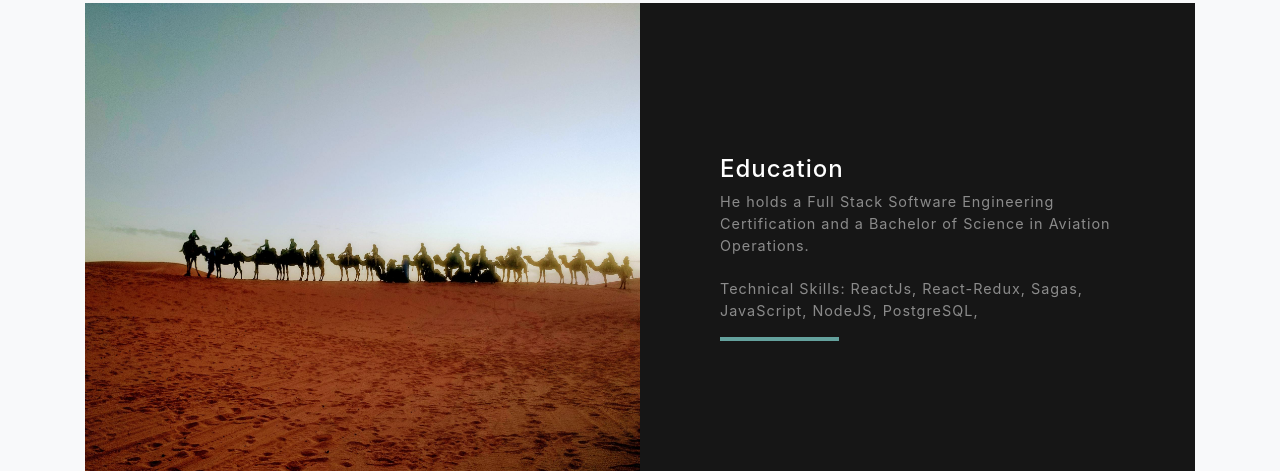
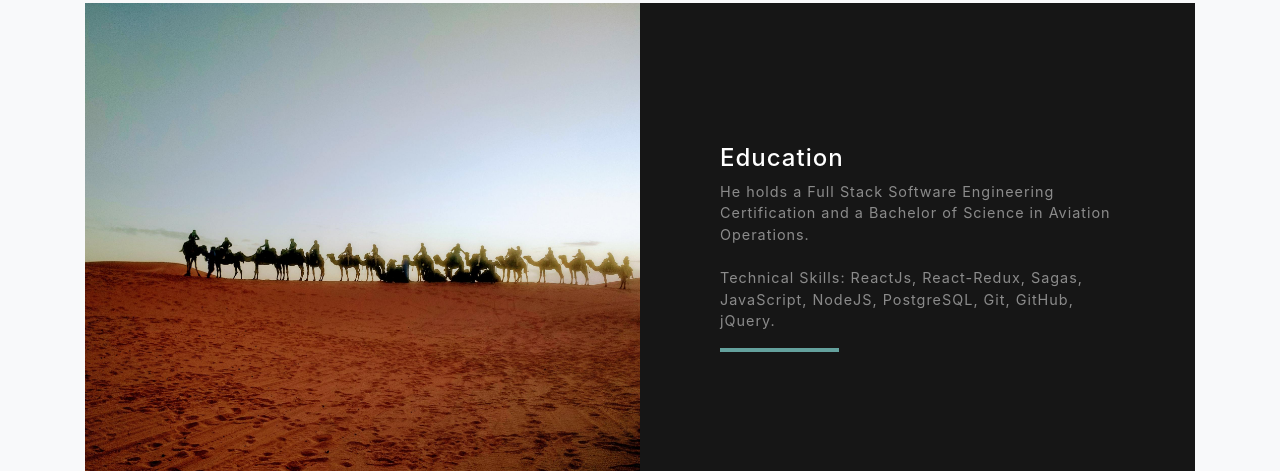
Before and after one commit to phitranpt/phitranpt.github.io, a website with bundled scripts: page index.html in a window 1280 px wide. Shown: the part 1378-1849 px from the top of the page. Built offline with nearby package versions, Linux system fonts and the light colour scheme.

Commit message:
fixed technical skills section

```diff
--- a/index.html
+++ b/index.html
@@ -84,7 +84,7 @@
                 <div class="project-text w-100 my-auto text-center text-lg-left">
                   <h4 class="text-white">Education</h4>
                   <p class="mb-0 text-white-50">He holds a Full Stack Software Engineering Certification and a Bachelor of Science in Aviation Operations.<br><br>
-                    Technical Skills: ReactJs, React-Redux, Sagas, JavaScript, NodeJS, PostgreSQL,
+                    Technical Skills: ReactJs, React-Redux, Sagas, JavaScript, NodeJS, PostgreSQL, Git, GitHub, jQuery.
                   </p>
                   <hr class="d-none d-lg-block mb-0 ml-0">
                 </div>
```
